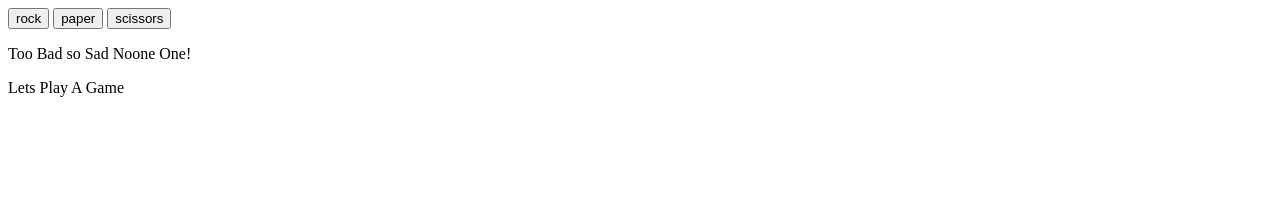
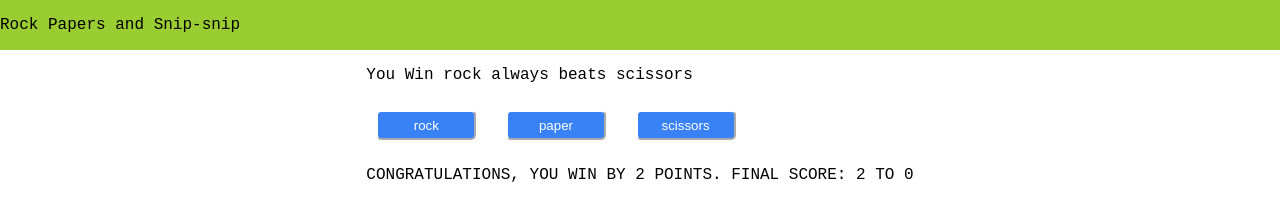
Before and after one commit to Alejandro2380/rock-paper-scissors, a plain HTML site: page index.html in a window 1280 px wide. Both pictures are taken after a click on the button "rock". Drawn offline with Linux system fonts and the light colour scheme.

Commit message:
Added css

```diff
--- a/index.html
+++ b/index.html
@@ -4,21 +4,48 @@
     <title> Paper Rock Scissors </title>
     <meta charset="UTF-8";>
     <script type = "text/javascript" src="script.js"></script>
+    <link rel="stylesheet" href="style.css">
+
 
   </head>
 <body>
 
+<div class = "header">
 
-    <button onclick="game('rock')">rock</button>
+ <div class = "Title">
+   <p> Rock Papers and Snip-snip</p>
+ </div>
 
-    <button onclick="game('paper')">paper</button>
+</div>
 
-    <button onclick="game('scissors')">scissors</button>
- <div>
-    <p id="responseOne"> Welcome!</p>
- </div>
- <div>
-    <p id="responseTwo">Lets Play A Game</p>
- </div>
+
+
+<div class = "container">
+
+   <div class = "game-update">
+
+      <p id="responseOne"> Welcome!</p>
+
+
+   </div>
+
+   <div class = "button">
+
+    <button class = "play" onclick="game('rock')">rock</button>
+
+    <button class = "play" onclick="game('paper')">paper</button>
+
+    <button  class = "play"onclick="game('scissors')">scissors</button>
+   </div>
+
+   <div class = "final-score">
+
+      <p id="responseTwo">Lets Play A Game</p>
+
+  </div>
+
+</div>
+
+
 </body>
 </html>
--- a/script.js
+++ b/script.js
@@ -5,13 +5,13 @@
 
   let item;
   let compChoice;
-  const playerPoints = 0;
-  const compPoints = 0;
+  let playerPoints = 0;
+  let compPoints = 0;
   let responseOne = " ";
-  let responseTwo = " "
+  let responseTwo = " ";
 
   function game (selection){
-    for (var i = 0; i < 5; i++){
+    for (let i = 1; i < 5; i++){
       computerSelection();
       playRound(selection);
 
@@ -21,12 +21,14 @@
 
    if(playerPoints === compPoints){
      responseTwo = "YOU BOTH HAVE TIED WITH " + compPoints + " POINTS! ";
+
    } else if (playerPoints > compPoints){
        responseTwo = "CONGRATULATIONS, YOU WIN BY " + (playerPoints - compPoints) + " POINTS. FINAL SCORE: " + playerPoints + " TO " + compPoints;
 
-   } else {
+   } else if (compPoints > playerPoints) {
        responseTwo = "SORRY, YOU LOSE BY "  + (compPoints - playerPoints)  + " POINTS. FINAL SCORE: " + compPoints + " TO " + playerPoints;
    }
+
 
    document.getElementById('responseTwo').innerHTML = responseTwo;
 }
@@ -47,7 +49,7 @@
 
   function playRound(playerSelection){
 
-    let playerAnswer = playerSelection
+    let playerAnswer = playerSelection.toLowerCase();
 
 
     if(playerAnswer === compChoice){
@@ -56,36 +58,39 @@
 
     } else if(playerAnswer === "scissors"){
         if(compChoice === 'paper'){
-          playerPoints = playerPoints + 1;
+          playerPoints += 1;
           responseOne=" You Win scissors always beats paper";
             return;
 
-        } else {
-        compPoints = compPoints +1;
+        } else if (compChoice === "rock") {
+        compPoints += 1;
         responseOne= " You Lose Rock always beats scissors";
        return;
+
+        }
       }
 
-         } else if (playerAnswer === "rock"){
+      if (playerAnswer === "rock"){
           if(compChoice === 'paper'){
-            compPoints = compPoints +1;
+            compPoints += 1;
             responseOne= " You Lose Paper always beats rock";
             return;
 
-        } else{
-        playerPoints = playerPoints + 1;
+          } else if (compChoice === 'scissors'){
+            playerPoints += 1;
             responseOne= " You Win rock always beats scissors";
             return;
             }
       }
-    else if(playerAnswer ===  "paper") {
+
+        if(playerAnswer === "paper"){
             if(compChoice === 'scissors'){
-            compPoints = compPoints +1;
+              compPoints += 1;
               responseOne= " You Lose scissors always beats paper";
             return;
 
-            } else {
-            playerPoints = playerPoints + 1;
+            } else if (compChoice === 'rock') {
+            playerPoints += 1;
             responseOne= " You Win paper always beats rock";
             return;
             }
--- /dev/null
+++ b/style.css
@@ -0,0 +1,38 @@
+body {
+    font-family: 'Courier New', Courier, monospace;
+    height: 100vh;
+    margin: 0;
+    display: flex;
+    flex-direction: column;
+  }
+
+
+.header {
+    height: 50px;
+    background: yellowgreen;
+    color: white;
+    align-content: center;
+    justify-content: center;
+  }
+  .Title {
+    color: black;
+    justify-content: center;
+  }
+
+  .container{
+    justify-self: space-between;
+    align-self: center;
+    justify-content: space-between;
+  }
+
+  button {
+    background-color: #3882F6;
+    border-radius: 5px;
+    color: white;
+    border-color: white;
+    width: 100px;
+    height: 30px;
+    margin-top: 7px;
+    margin: 10px;
+
+  }
```
Lines whose indentation alone changed are shown as unchanged.
